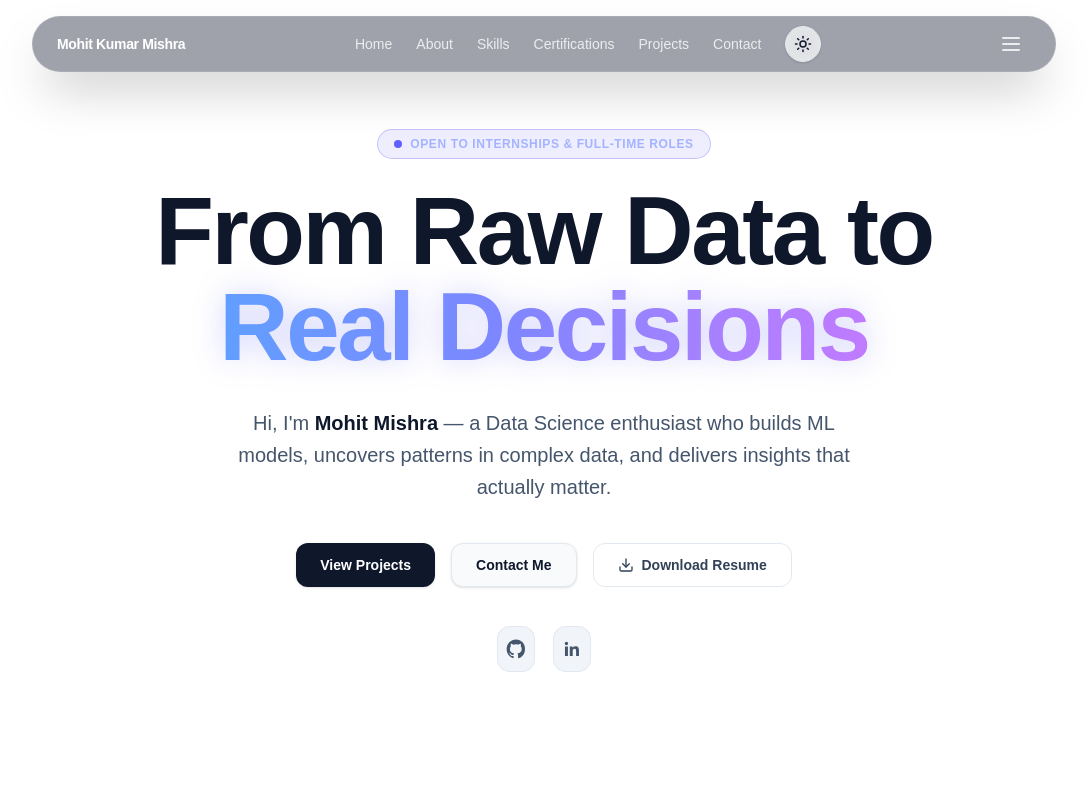
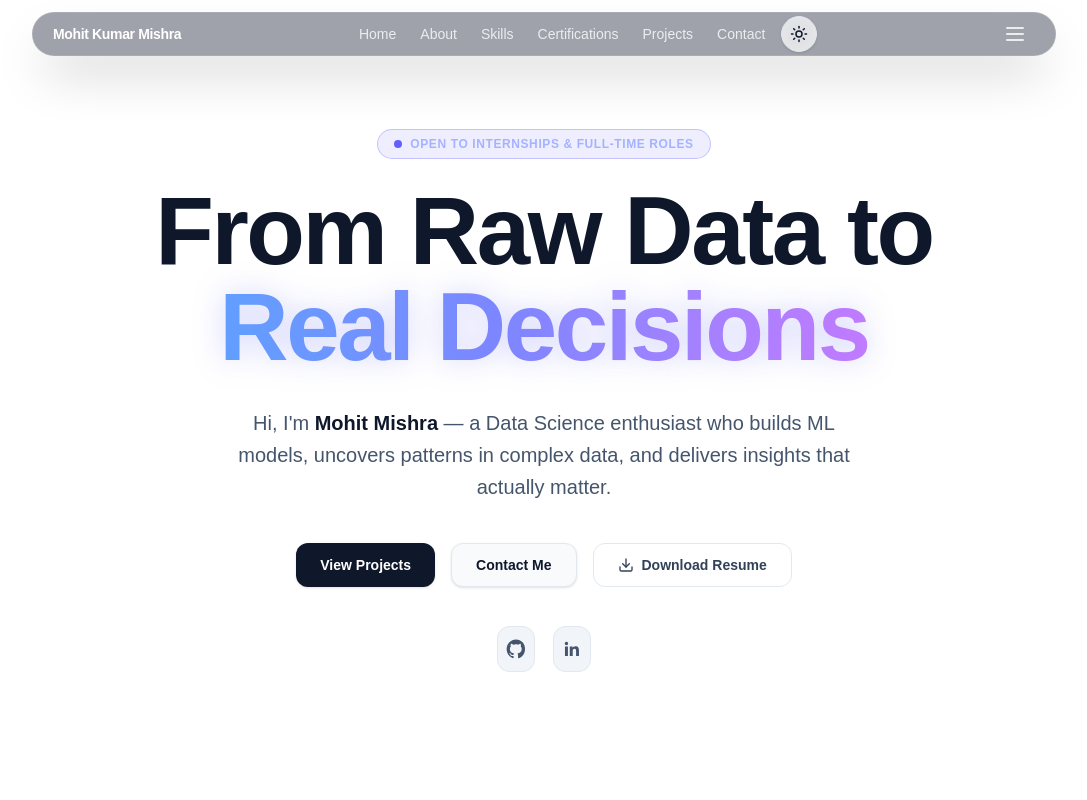
Before and after one commit to mohitmishra8921/portfolio, a Next.js app: page / in a window 1280 px wide. Shown: the top 800 px of the page, without its empty margins (96-1183 px from the left). Built offline with nearby package versions, Linux system fonts and the light colour scheme.

Commit message:
new change in navbar

```diff
--- a/components/Navbar.jsx
+++ b/components/Navbar.jsx
@@ -89,9 +89,9 @@ export default function Navbar() {
       initial={{ y: -100 }}
       animate={{ y: 0, opacity: 1 }}
       transition={{ duration: 0.8, ease: [0.22, 1, 0.36, 1] }}
-      className="fixed top-0 left-0 right-0 z-50 flex justify-center p-4"
+      className="fixed top-0 left-0 right-0 z-50 flex justify-center p-3"
     >
-      <nav className="relative flex h-14 w-full max-w-5xl items-center justify-between rounded-full border border-white/10 bg-slate-900/40 px-6 shadow-2xl backdrop-blur-md">
+      <nav className="relative flex h-11 w-full max-w-5xl items-center justify-between rounded-full border border-white/10 bg-slate-900/40 px-5 shadow-2xl backdrop-blur-md">
           <Link
             href="/"
             onClick={(e) => handleAnchorClick(e, "#home")}
@@ -106,7 +106,7 @@ export default function Navbar() {
               className="flex items-center gap-6"
               onAnchorClick={handleAnchorClick}
             />
-            <div className="ml-6">
+            <div className="ml-4">
               <ThemeToggle />
             </div>
           </div>
--- a/components/ThemeToggle.jsx
+++ b/components/ThemeToggle.jsx
@@ -1,3 +1,4 @@
+"use client";
 import { Sun, Moon } from "lucide-react";
 import { useEffect, useState } from "react";
 
```
